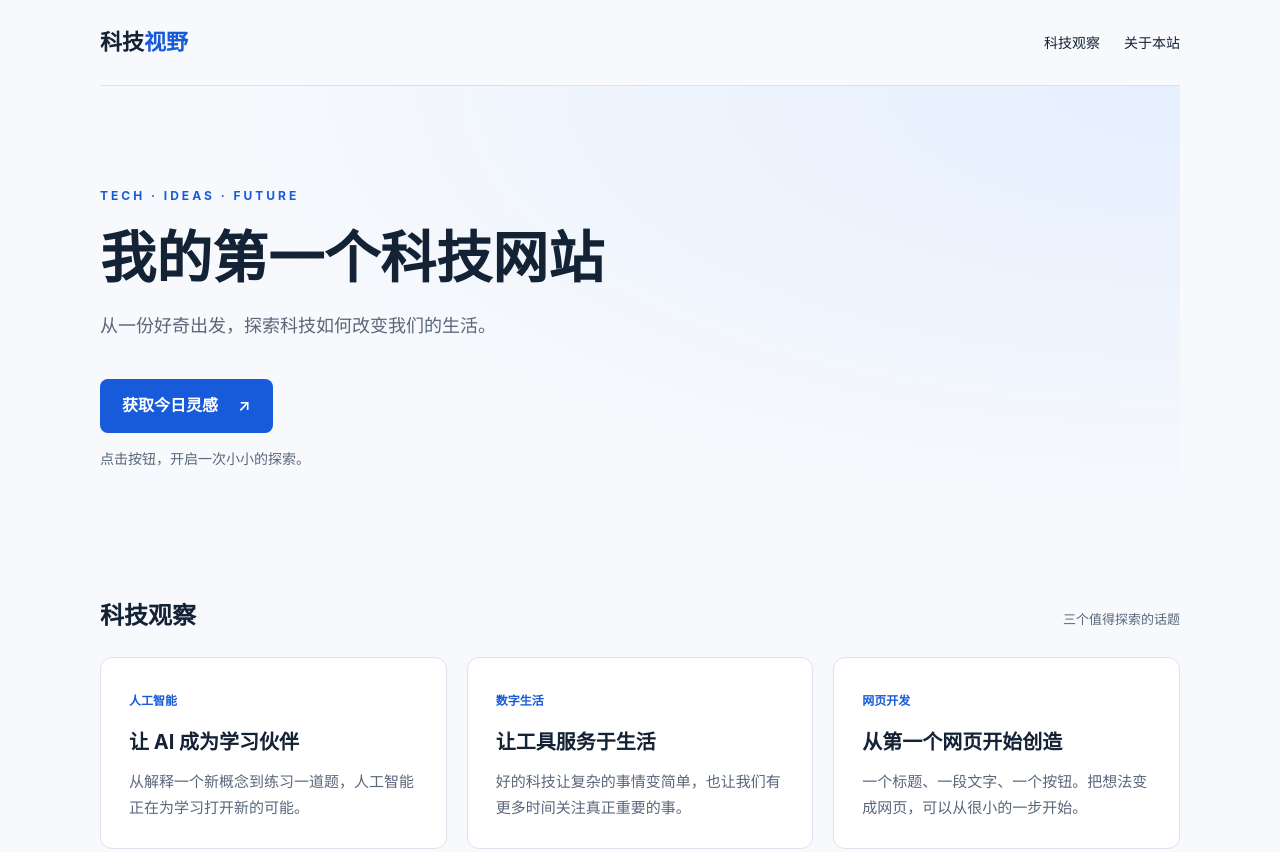
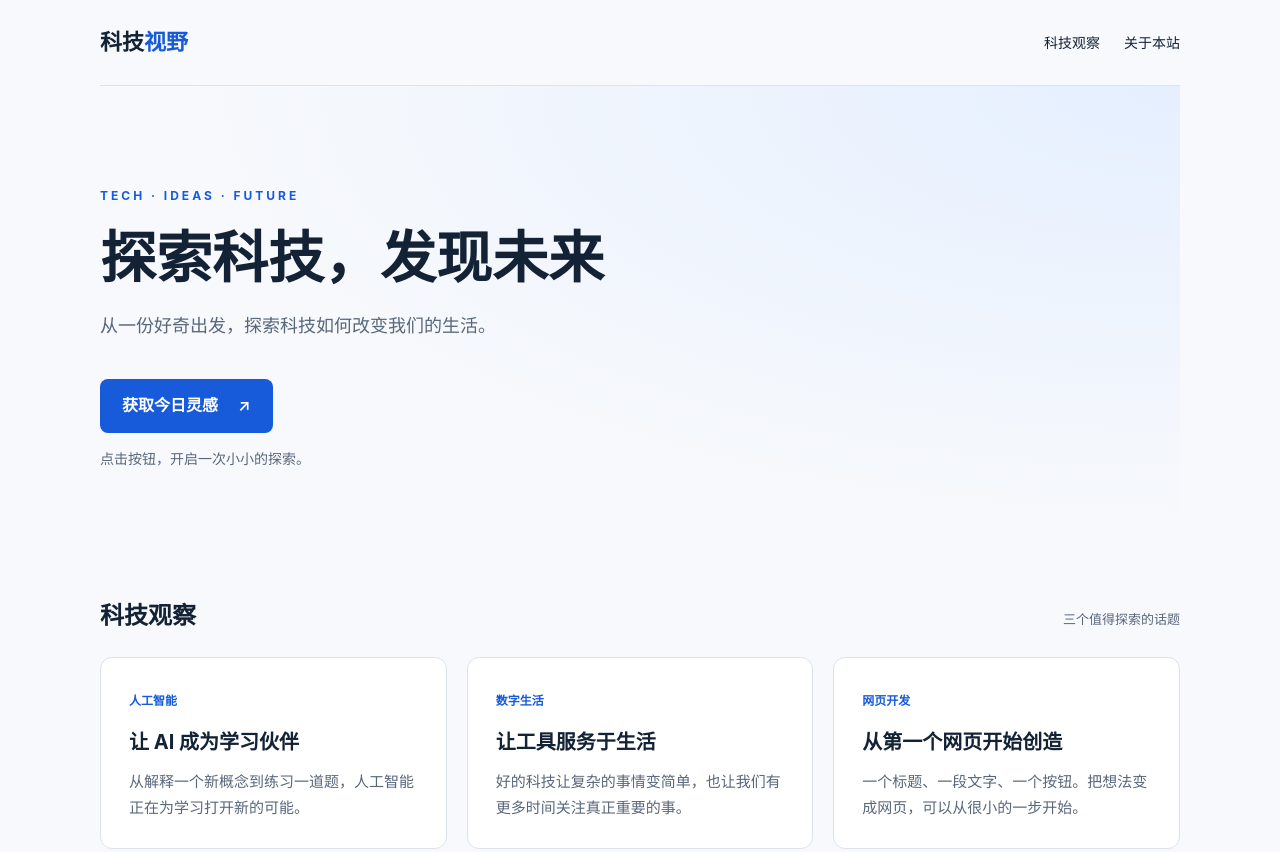
Before and after one commit to ShayneLegend/my-first-website, a plain HTML site: page index.html in a window 1280 px wide. Shown: the top 852 px of the page. Drawn offline with Linux system fonts and the light colour scheme.

Commit message:
Update homepage heading

```diff
--- a/index.html
+++ b/index.html
@@ -19,7 +19,7 @@
   <main>
     <section class="hero">
       <p class="eyebrow">TECH · IDEAS · FUTURE</p>
-      <h1>我的第一个科技网站</h1>
+      <h1>探索科技，发现未来</h1>
       <p class="intro">从一份好奇出发，探索科技如何改变我们的生活。</p>
       <button id="inspiration-button" type="button">获取今日灵感 <span aria-hidden="true">↗</span></button>
       <p id="inspiration-text" class="inspiration" aria-live="polite">点击按钮，开启一次小小的探索。</p>
```
